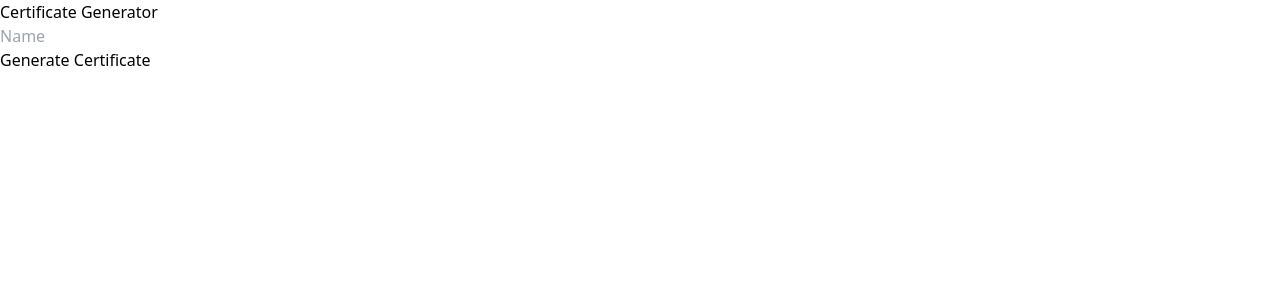
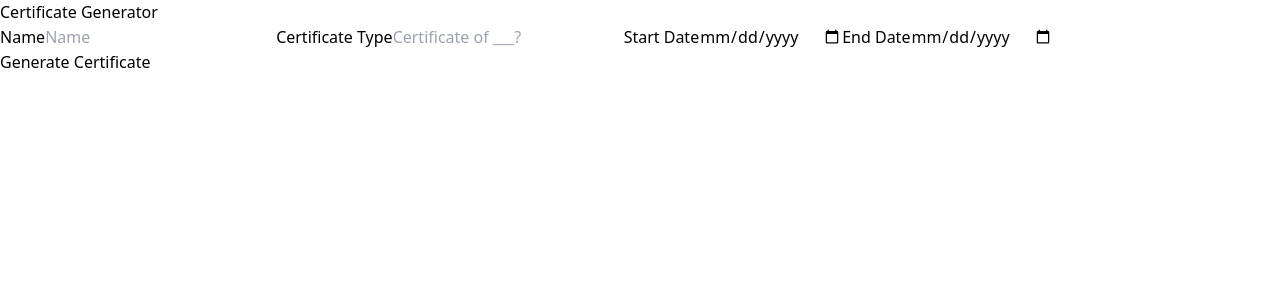
Before and after one commit to IDGoodness/Certificate_Web_React, a React (Vite) app: page / in a window 1280 px wide. Shown: the top 300 px of the page. Built offline with nearby package versions, Linux system fonts and the light colour scheme.

Commit message:
Newer update.

```diff
--- a/src/pages/Certificate.jsx
+++ b/src/pages/Certificate.jsx
@@ -13,13 +13,21 @@ import { jsPDF } from 'jspdf';
 const Certificate = () => {
 
   const [name, setName] = useState('');
+  const [certType, setCertType] = useState('');
   const [isMobile, setIsMobile] = useState(false);
 
   useEffect(() => {
     const storedName = localStorage.getItem('name');
     if (storedName) {
-    setName(storedName);
+      setName(storedName);
     }
+
+    const storedCertType = localStorage.getItem('certType');
+    if (storedCertType) {
+      setCertType(storedCertType);
+    }
+
+
 
     const downloadImageButton = document.getElementById('downloadImage');
     const handleDownloadImage = () => {
@@ -32,6 +40,7 @@ const Certificate = () => {
           link.click();
         });
       }
+      window.removeEventListener('resize', handleResize);
     };
 
     if (downloadImageButton) {
@@ -43,8 +52,9 @@ const Certificate = () => {
       const certificateContent = document.getElementById('certificateContent');
       if (certificateContent) {
         html2canvas(certificateContent).then(canvas => {
+          const pdf = new jsPDF('landscape');
+          pdf.addImage(imgData, 'PNG', 10, 10, canvas.width, canvas.height);
           const imgData = canvas.toDataURL('image/png');
-          const pdf = new jsPDF('landscape');
           pdf.addImage(imgData, 'PNG', 10, 10);
           pdf.save('certificate.pdf');
         });
@@ -142,8 +152,8 @@ const Certificate = () => {
 
         <div className="lg:w-[800px]">
           <div className="bg-white lg:w-[850px] lg:h-[600px] lg:ml-4 lg:p-10">
-            <div className="p-5 bg-purple-900 text-white text-4xl tracking-widest ">
-              CERTIFICATE OF PARTICIPATION
+            <div className="p-5 bg-purple-900 text-white text-4xl tracking-widest uppercase ">
+              CERTIFICATE OF {certType}
             </div>
 
             <div className="font-bold lg:mx-[200px] lg:mt-5 italic">
@@ -201,8 +211,9 @@ const Certificate = () => {
 
 
       <div className="mt-10 flex  text-white space-x-3 ">
-        <button id="downloadImage" className="bg-purple-900 py-2 px-5 rounded-2xl hover:bg-black ">Download as Image</button>
-        <button id="downloadPDF" className="bg-purple-900 py-2 px-5 rounded-2xl hover:bg-purple-800 " >Download as PDF</button>
+        <button id="downloadImage" className="bg-purple-900 py-2 px-5 rounded-2xl hover:bg-purple-800
+         ">Download as Image</button>
+        {/* <button id="downloadPDF" className="bg-purple-900 py-2 px-5 rounded-2xl hover:bg-purple-800 " >Download as PDF</button> */}
       </div>
     </div>
   </>
--- a/src/pages/Home.jsx
+++ b/src/pages/Home.jsx
@@ -5,11 +5,17 @@ import { useNavigate } from 'react-router-dom';
 const Home = () => {
 
     const [ name, setName ] = useState('');
+    const [ certType, setCertType ] = useState('');
+    const [ startTime, setStartTime ] = useState('');
+    const [ endTime, setEndTime ] = useState('');
     const navigate = useNavigate();
 
     const handleSubmit = (event) => {
       event.preventDefault();
       localStorage.setItem('name', name);
+      localStorage.setItem('certType', certType);
+      localStorage.setItem('startTime', startTime);
+      localStorage.setItem('endTime', endTime);
       navigate('/certificate');
     }
 
@@ -21,8 +27,15 @@ const Home = () => {
         <div className="w-full max-w-lg lg:w-fit lg:h-auto bg-white p-6 shadow-2xl rounded-xl">
             <h1 className="text-center text-3xl text-white p-5 rounded-t-xl bg-purple-950">Certificate Generator</h1>
             <form id="certificateForm" className="flex flex-col p-5" onSubmit={handleSubmit}>
-                <div className="py-2">
+                <div className="py-2 flex flex-col">
+                    <label htmlFor="name" className='pl-1 py-2' >Name</label>
                     <input type="text" id="name" value={name} onChange={(e) => setName(e.target.value)} name="name" placeholder="Name" required className="w-full rounded-xl p-2 pl-5 outline outline-1" />
+                    <label htmlFor="certType" className='pl-1 py-2' >Certificate Type</label>
+                    <input type="text" id="" value={certType} onChange={(e) => setCertType(e.target.value)} name="certType" placeholder="Certificate of ___?" required className="w-full rounded-xl p-2 pl-5 outline outline-1" />
+                    <label htmlFor="startDate" className='pl-1 py-2' >Start Date</label>
+                    <input type="date" id="" value={startTime} onChange={(e) => setStartTime(e.target.value)} name="startTime" className="w-full rounded-xl p-2 pl-5 outline outline-1" />
+                    <label htmlFor="endDate" className='pl-1 py-2' >End Date</label>
+                    <input type="date" id="" value={endTime} onChange={(e) => setEndTime(e.target.value)} name="endTime" className="w-full rounded-xl p-2 pl-5 outline outline-1" />
                 </div>
                 <button type="submit" className="bg-purple-950 text-white p-3 my-5 rounded-full w-full hover:bg-purple-900">Generate Certificate</button>
             </form>
```
